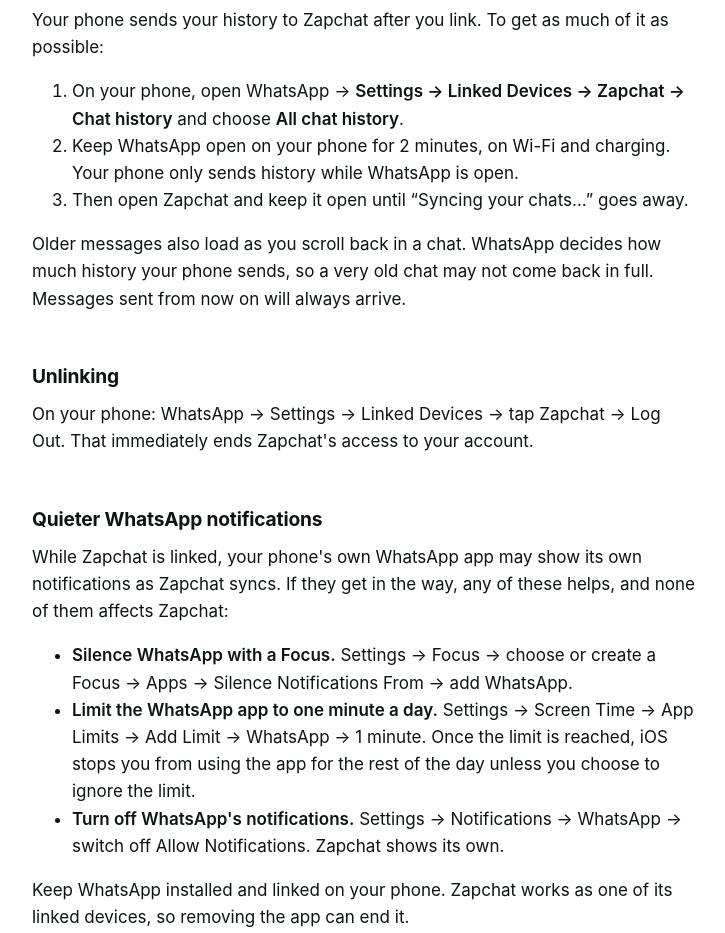
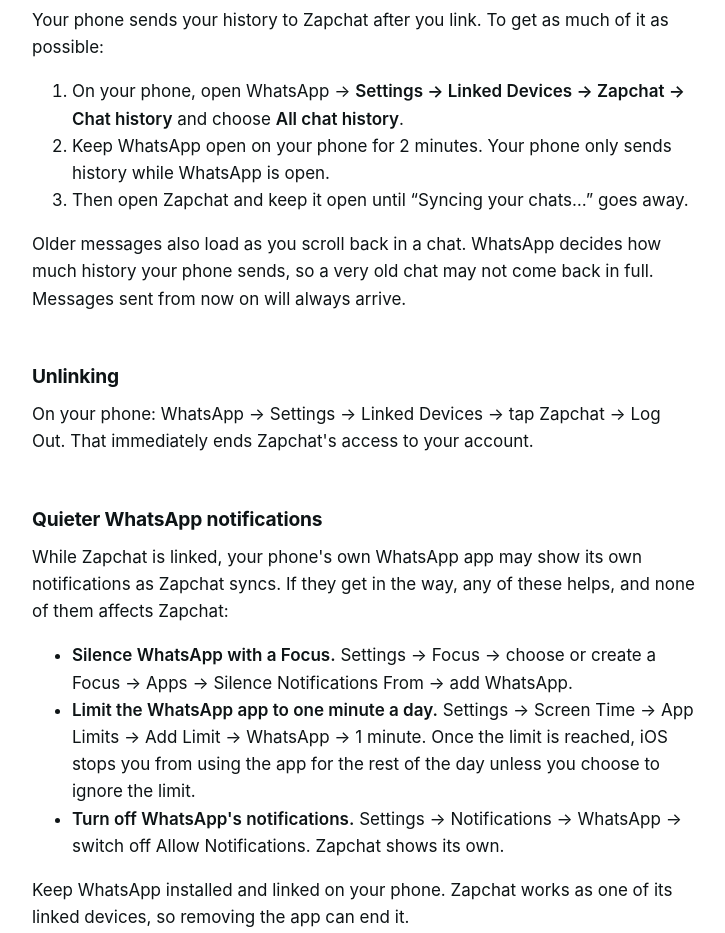
Before and after one commit to m-drew-tag/zapchat-site, a plain HTML site: page support.html in a window 1280 px wide. Shown: the part 885-1818 px from the top of the page, without its empty margins (276-1001 px from the left). Drawn offline with Linux system fonts and the light colour scheme.

Commit message:
Drop the Wi-Fi and charging advice from the history steps

```diff
--- a/support.html
+++ b/support.html
@@ -44,7 +44,7 @@ possible:</p>
 <ol>
 <li>On your phone, open WhatsApp → <strong>Settings → Linked Devices → Zapchat → Chat
 history</strong> and choose <strong>All chat history</strong>.</li>
-<li>Keep WhatsApp open on your phone for 2 minutes, on Wi-Fi and charging. Your phone
+<li>Keep WhatsApp open on your phone for 2 minutes. Your phone
 only sends history while WhatsApp is open.</li>
 <li>Then open Zapchat and keep it open until “Syncing your chats…” goes away.</li>
 </ol>
```
